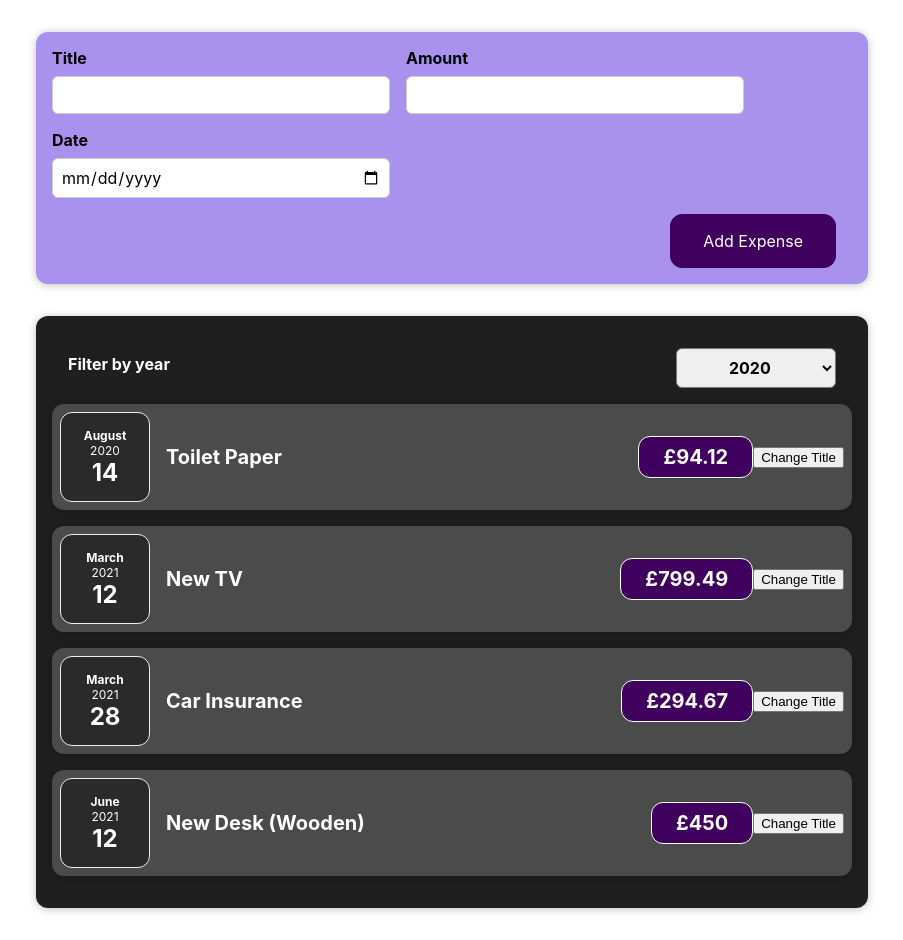
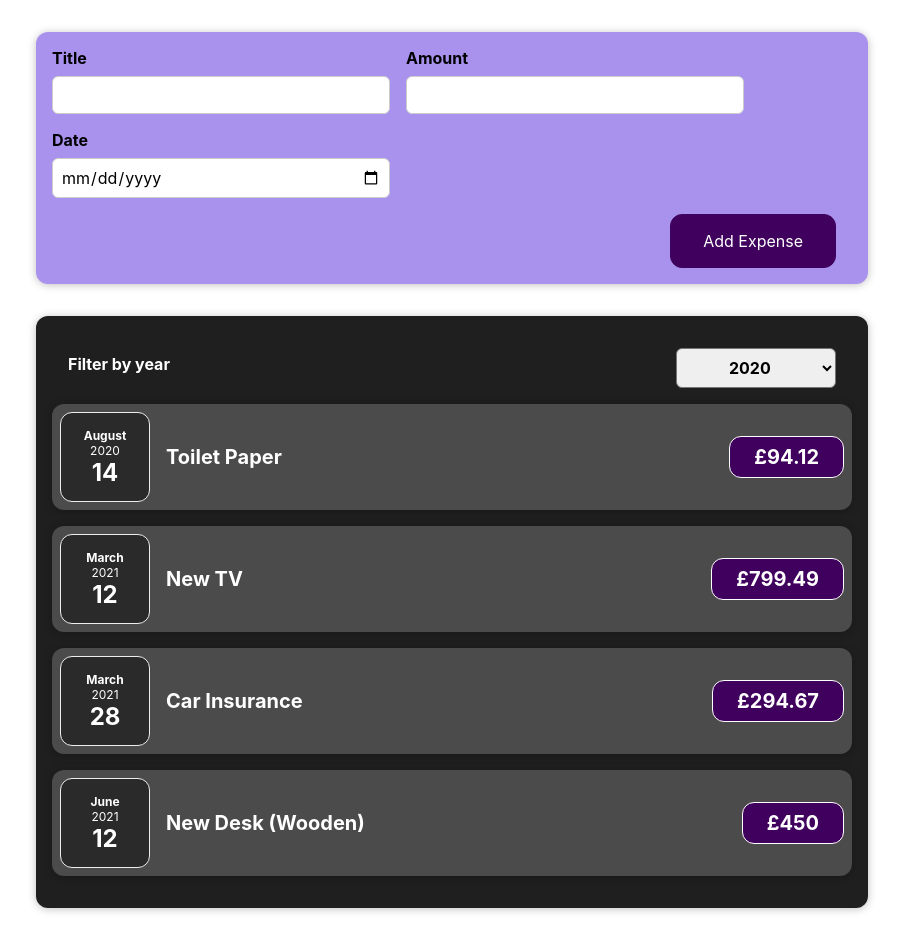
Before and after one commit to qasirdev/React-The-Complete-Guide-Udemy, a React (Create React App) app: page / in a window 1280 px wide. Shown: the whole page, without its empty margins (188-1091 px from the left). Built offline with nearby package versions, Linux system fonts and the light colour scheme.

Commit message:
controlled component

```diff
--- a/src/components/Expenses/ExpenseItem.js
+++ b/src/components/Expenses/ExpenseItem.js
@@ -1,21 +1,16 @@
-import React, { useState } from "react";
+import React from "react";
 import "./ExpenseItem.css";
 import ExpenseDate from "./ExpenseDate";
 import Card from "../UI/Card";
 
 const ExpenseItem = (props) => {
-  const [title, setTitle] = useState(props.title);
-  const clickHandler = () => {
-    setTitle("updated");
-  };
   return (
     <Card className="expense-item">
       <ExpenseDate date={props.date} />
       <div className="expense-item__description">
-        <h2>{title}</h2>
+        <h2>{props.title}</h2>
       </div>
       <div className="expense-item__price">£{props.amount}</div>
-      <button onClick={clickHandler}>Change Title</button>
     </Card>
   );
 };
```
